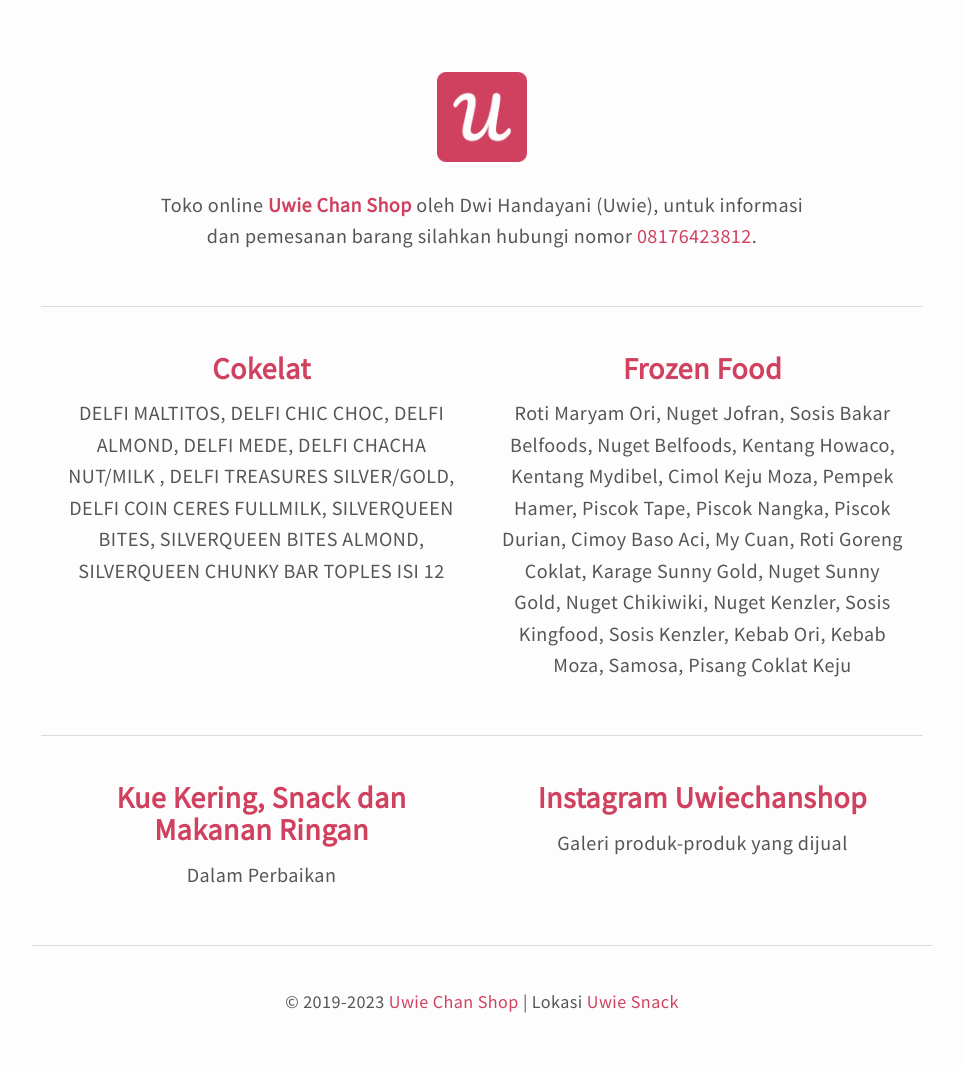
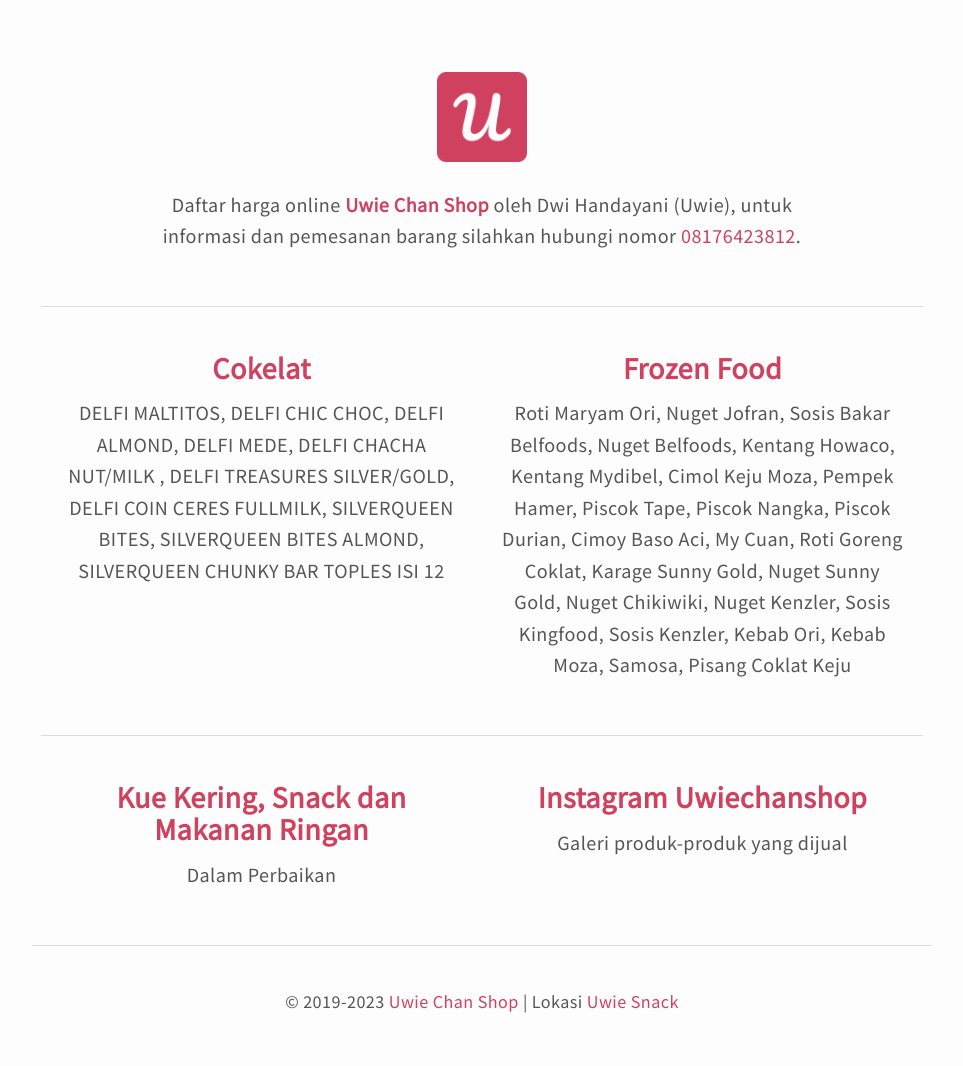
Before and after one commit to krhmwn/uwiechanshop, a Jekyll site: the page built from index.html, in a window 1280 px wide. Shown: the whole page, without its empty margins (158-1121 px from the left). Built offline with Jekyll 4.4.1, drawn with Linux system fonts in a browser that asks for light colours.

Commit message:
Update default.html 14.02.23

```diff
--- a/_layouts/default.html
+++ b/_layouts/default.html
@@ -21,7 +21,7 @@
 <div class="container">
 <header>
 <img class="avatar" src="/img/avatar.png" alt="Uwiechanshop" />
-<p class="intro">Toko online <b><a href="/">{{ site.title }}</a></b> oleh Dwi Handayani (Uwie), untuk informasi dan pemesanan barang silahkan hubungi nomor <a href="https://api.whatsapp.com/send?phone=628176423812&text=Assalamualaykum%2C%20saya%20mau%20pesan%20...">08176423812</a>.</p>
+<p class="intro">Daftar harga online <b><a href="/">{{ site.title }}</a></b> oleh Dwi Handayani (Uwie), untuk informasi dan pemesanan barang silahkan hubungi nomor <a href="https://api.whatsapp.com/send?phone=628176423812&text=Assalamualaykum%2C%20saya%20mau%20pesan%20...">08176423812</a>.</p>
 </header>
 {{ content }}
 <footer>
```
